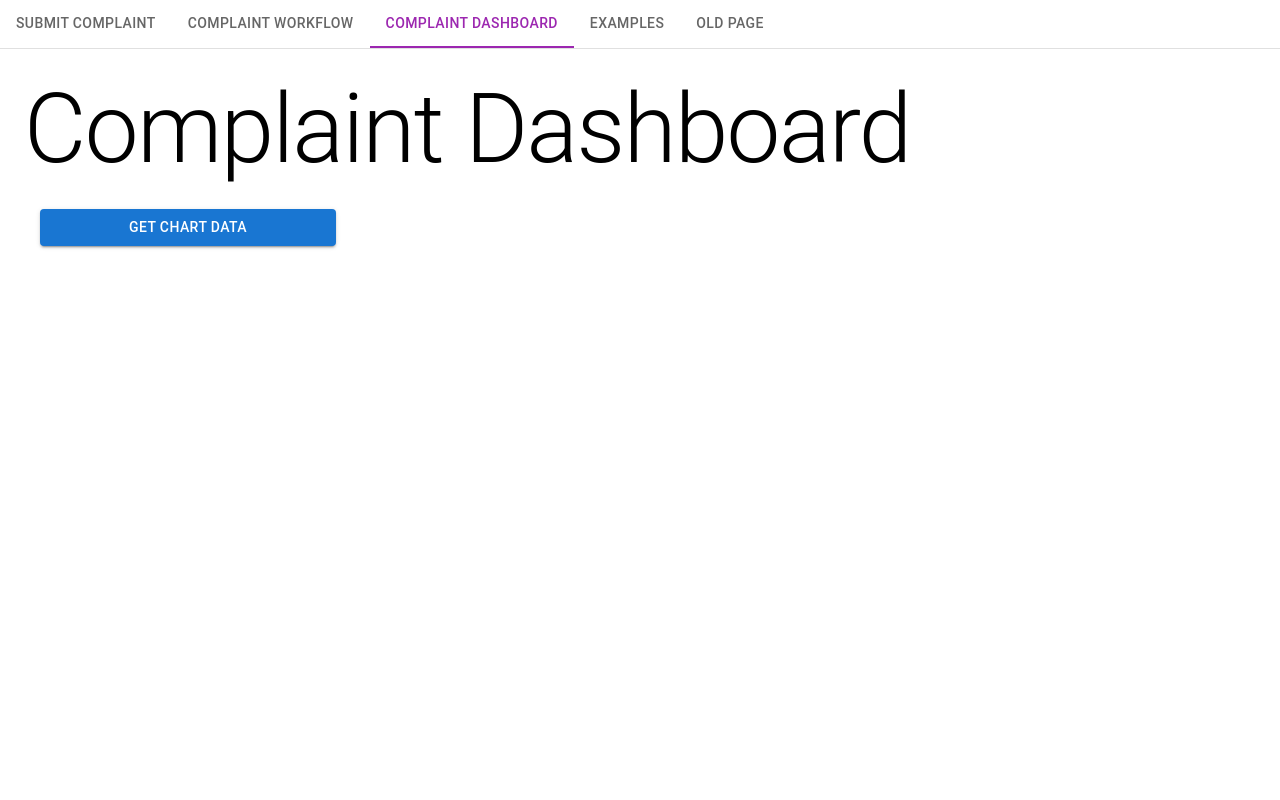
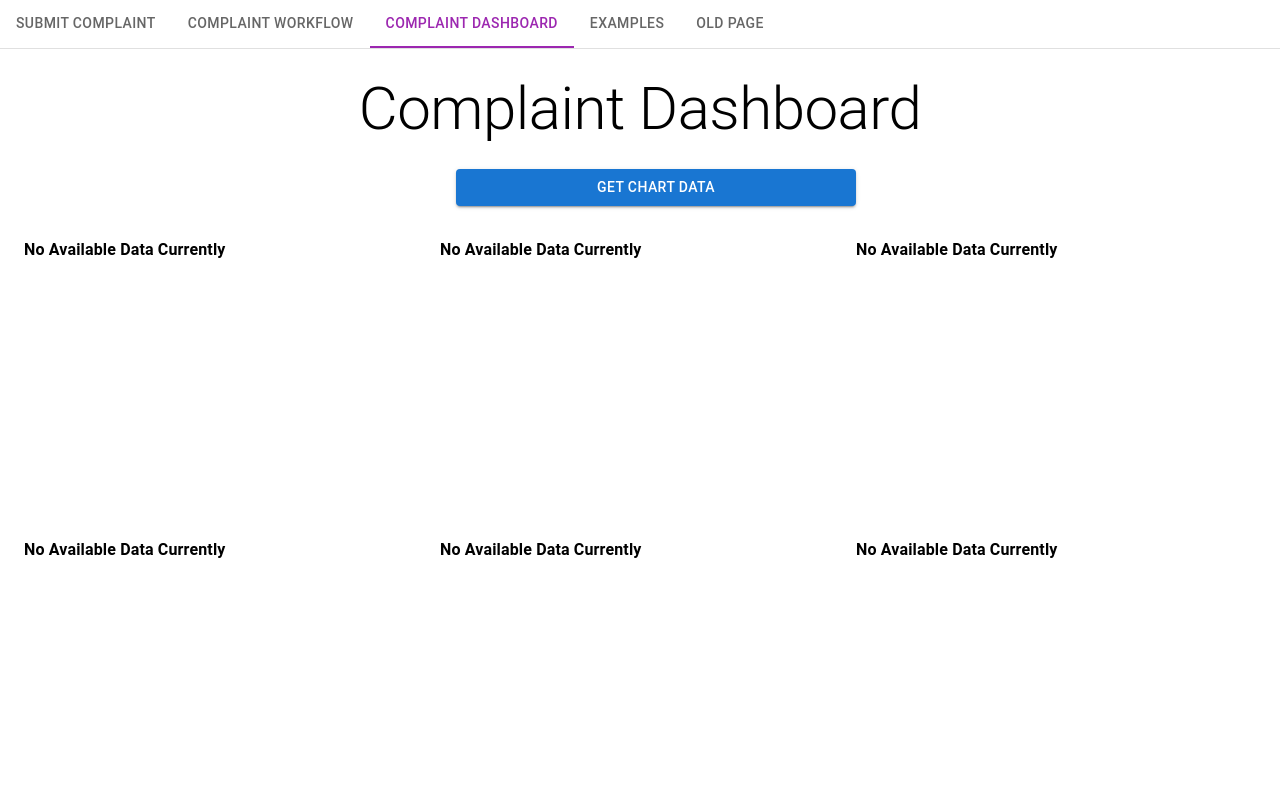
Before and after one commit to strview/classroom-front-end, a React (Create React App) app: page / in a window 1280 px wide. Both pictures are taken after a click on the tab "COMPLAINT DASHBOARD". Shown: the top 800 px of the page. Built offline with nearby package versions, Linux system fonts and the light colour scheme.

Commit message:
"grid items n no data"

```diff
--- a/src/pages/complaint-dashboard.js
+++ b/src/pages/complaint-dashboard.js
@@ -11,6 +11,8 @@ const ComplaintDashboard = () => {
     const [chartDataTypeDay, setChartDataTypeDay] = useState([])
     const [chartDataTypeWeek, setChartDataTypeWeek] = useState([])
     const [chartDataTypeMonth, setChartDataTypeMonth] = useState([])
+    const [tableDataNew, setTableDataNew] = useState([])
+    const [tableDataInProgress, setTableDataInProgress] = useState([])
 
     let COLORS = ["#8884d8", "#82ca9d", "#FFBB28", "#FF8042", "#AF19FF", "#3498db", "#2ecc71", "#e74c3c", "#f39c12"];
 
@@ -178,13 +180,19 @@ const ComplaintDashboard = () => {
 
     }
 
+    const getTableData = async () => {
+        console.log("hello")
+    }
+
+
     return (
         <>
-            <Typography variant="h1">Complaint Dashboard</Typography>
+            <Typography variant="h2" align="center">Complaint Dashboard</Typography>
 
             <Box sx={{mb:4}}>
                 <Grid container spacing={2}>
-                    <Grid item xs={12} sm={6} md={3}>
+                    <Grid item xs={12} sm={6} md={4}></Grid>
+                    <Grid item xs={12} sm={6} md={4}>
                         <Button
                             type="button"
                             fullWidth
@@ -196,9 +204,10 @@ const ComplaintDashboard = () => {
                         </Button>
 
                     </Grid>
-                    <Grid item xs={12} sm={6} md={9} sx={{height:"300px"}}>
+                    <Grid item xs={12} sm={6} md={4}></Grid>
+                    <Grid item xs={12} sm={6} md={4} sx={{height:"300px"}}>
+                        {(chartDataStatusDay.length === 0) ? (<Typography><b>No Available Data Currently</b></Typography>):
                             <ResponsiveContainer>
-
                                 <PieChart>
                                     <Pie
                                         dataKey="value"
@@ -218,9 +227,10 @@ const ComplaintDashboard = () => {
                                     <Legend/>
                                 </PieChart>
                             </ResponsiveContainer>
+                        }
                     </Grid>
-                    <Grid item xs={12} sm={6} md={9} sx={{height:"300px"}}>
-
+                    <Grid item xs={12} sm={6} md={4} sx={{height:"300px"}}>
+                    {(chartDataStatusWeek.length === 0) ? (<Typography><b>No Available Data Currently</b></Typography>):
                         <ResponsiveContainer>
                             <PieChart>
                                 <Pie
@@ -241,8 +251,10 @@ const ComplaintDashboard = () => {
 
                             </PieChart>
                         </ResponsiveContainer>
+                    }
                     </Grid>
-                    <Grid item xs={12} sm={6} md={9} sx={{height:"300px"}}>
+                    <Grid item xs={12} sm={6} md={4} sx={{height:"300px"}}>
+                        {(chartDataStatusMonth.length === 0) ? (<Typography><b>No Available Data Currently</b></Typography>):
                             <ResponsiveContainer>
                                 <PieChart>
                                     <Pie
@@ -263,8 +275,10 @@ const ComplaintDashboard = () => {
                                     <Legend/>
                                 </PieChart>
                             </ResponsiveContainer>
+                        }
                     </Grid>
-                    <Grid item xs={12} sm={6} md={9} sx={{height:"300px"}}>
+                    <Grid item xs={12} sm={6} md={4} sx={{height:"300px"}}>
+                        {(chartDataTypeDay.length === 0) ? (<Typography><b>No Available Data Currently</b></Typography>):
                             <ResponsiveContainer>
                                 <PieChart>
                                     <Pie
@@ -284,8 +298,10 @@ const ComplaintDashboard = () => {
                                     <Legend/>
                                 </PieChart>
                             </ResponsiveContainer>
+                        }
                     </Grid>
-                    <Grid item xs={12} sm={6} md={9} sx={{height:"300px"}}>
+                    <Grid item xs={12} sm={6} md={4} sx={{height:"300px"}}>
+                    {(chartDataTypeWeek.length === 0) ? (<Typography><b>No Available Data Currently</b></Typography>):
                         <ResponsiveContainer>
                             <PieChart>
                                 <Pie
@@ -305,8 +321,10 @@ const ComplaintDashboard = () => {
                                 <Legend/>
                             </PieChart>
                         </ResponsiveContainer>
+                    }
                     </Grid>
-                    <Grid item xs={12} sm={6} md={9} sx={{height:"300px"}}>
+                    <Grid item xs={12} sm={6} md={4} sx={{height:"300px"}}>
+                        {(chartDataTypeMonth.length === 0) ? (<Typography><b>No Available Data Currently</b></Typography>):
                             <ResponsiveContainer>
                                 <PieChart>
                                     <Pie
@@ -328,14 +346,16 @@ const ComplaintDashboard = () => {
 
                                 </PieChart>
                             </ResponsiveContainer>
+                        }
                     </Grid>
-                    <Grid item xs={12} sm={8} md={6}>
+                    <Grid item xs={12} sm={6} md={3}></Grid>
+                    <Grid item xs={12} sm={6} md={3}>
                     <div className="grid-item">
                         <table>
                             <thead>
                                 <tr>
                                     <th>Days</th>
-                                    <th>Status: New</th>
+                                    <th>New Complaints</th>
                                 </tr>
                             </thead>
                             <tbody>
@@ -359,13 +379,14 @@ const ComplaintDashboard = () => {
                         </table>
                     </div>
                 </Grid>
-                <Grid item xs={12} sm={8} md={6}>
+                <Grid item xs={12} sm={6} md={1}></Grid>
+                <Grid item xs={12} sm={6} md={3}>
                     <div className="grid-item">
                         <table>
                             <thead>
                                 <tr>
                                     <th>Days</th>
-                                    <th>Status: In-Progress</th>
+                                    <th>In-Progress Complaints</th>
                                 </tr>
                             </thead>
                             <tbody>
@@ -389,6 +410,7 @@ const ComplaintDashboard = () => {
                         </table>
                     </div>
                 </Grid>
+                <Grid item xs={12} sm={6} md={3}></Grid>
 
 
 
```
Lines whose indentation alone changed are shown as unchanged.
